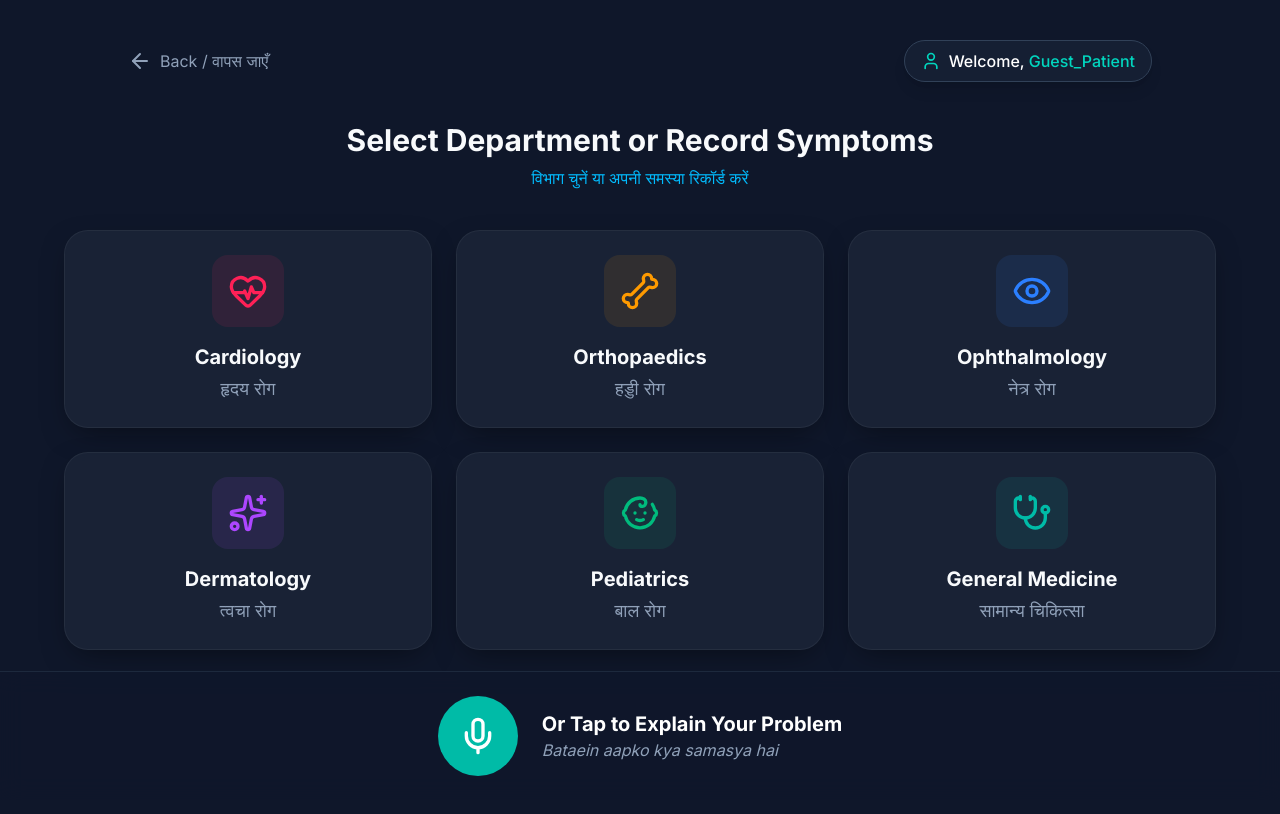
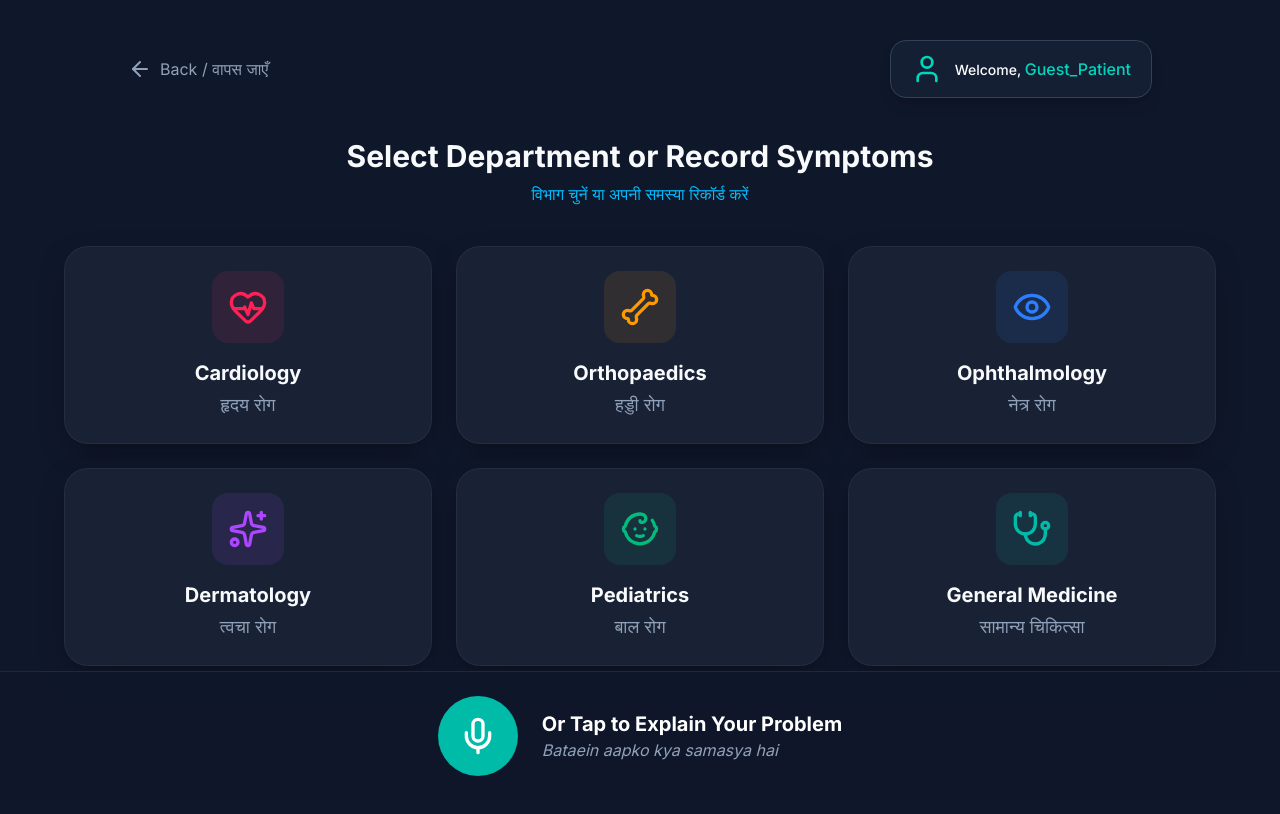
Before and after one commit to bhaskarbajolaa-cmyk/raya, a Next.js app in the folder Raya/frontend/: page /department in a window 1280 px wide. Shown: the top 814 px of the page. Built offline with nearby package versions, Linux system fonts and the light colour scheme.

Commit message:
Display ABHA number in department selection header

```diff
--- a/Raya/frontend/src/app/department/page.tsx
+++ b/Raya/frontend/src/app/department/page.tsx
@@ -104,11 +104,18 @@ function DepartmentContent() {
         </button>
 
         {/* User Indication Top Right */}
-        <div className="flex items-center bg-slate-800/50 px-4 py-2 rounded-full border border-slate-700 shadow-lg">
-          <User className="w-5 h-5 text-teal-400 mr-2" />
-          <span className="text-white font-medium">
-            Welcome, <span className="text-teal-400">{patientName}</span>
-          </span>
+        <div className="flex items-center bg-slate-800/50 px-5 py-3 rounded-2xl border border-slate-700 shadow-lg">
+          <User className="w-8 h-8 text-teal-400 mr-3" />
+          <div className="flex flex-col text-left">
+            <span className="text-white font-medium text-sm">
+              Welcome, <span className="text-teal-400 text-base">{patientName}</span>
+            </span>
+            {abha && (
+              <span className="text-slate-400 text-xs font-mono mt-0.5 tracking-wider">
+                ABHA: {abha}
+              </span>
+            )}
+          </div>
         </div>
       </div>
 
```
